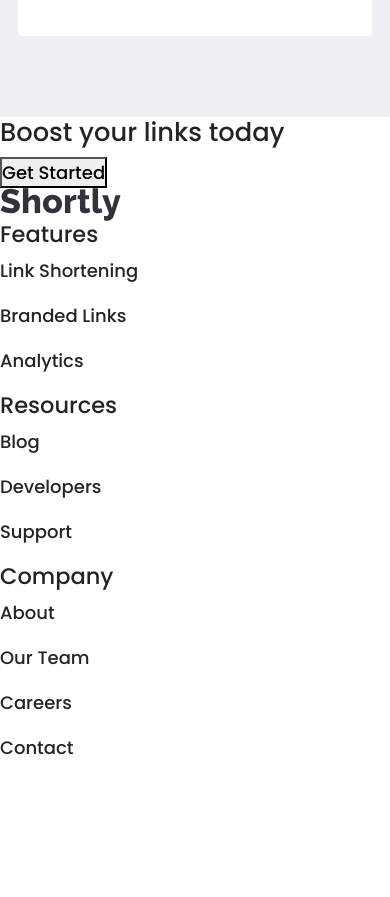
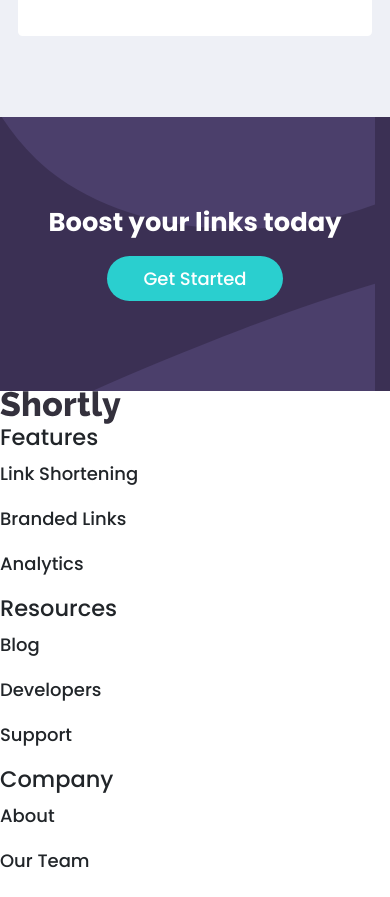
Before and after one commit to ZeenatLawal/Shortly, a React (Create React App) app: page / in a window 390 px wide. Shown: the part 2108-3005 px from the top of the page. Before the commit the page ends 2914 px from the top, so only its background shows below. Built offline with nearby package versions, Linux system fonts and the light colour scheme.

Commit message:
Style Boost section for mobile

```diff
--- a/src/components/Stats.js
+++ b/src/components/Stats.js
@@ -55,9 +55,11 @@
         </div>
       </div>
     </section>
-    <section>
-      <h3>Boost your links today</h3>
-      <button type="button">Get Started</button>
+    <section className="boost text-center">
+      <div className="main">
+        <h3 className="text-white boost-title mb-3">Boost your links today</h3>
+        <button type="button" className="button">Get Started</button>
+      </div>
     </section>
   </>
 );
--- a/src/styles/Stats.css
+++ b/src/styles/Stats.css
@@ -33,6 +33,18 @@
   color: var(--darker-violet);
   font-weight: 700;
   padding-bottom: 0.5rem;
+}
+
+.boost {
+  background-color: var(--dark-violet);
+  background-image: url('../images/bg-boost-mobile.svg');
+  background-repeat: no-repeat;
+  background-position: left;
+  padding: 5rem 1rem;
+}
+
+.boost-title {
+  font-weight: 700;
 }
 
 @media screen and (min-width: 1024px) {
```
